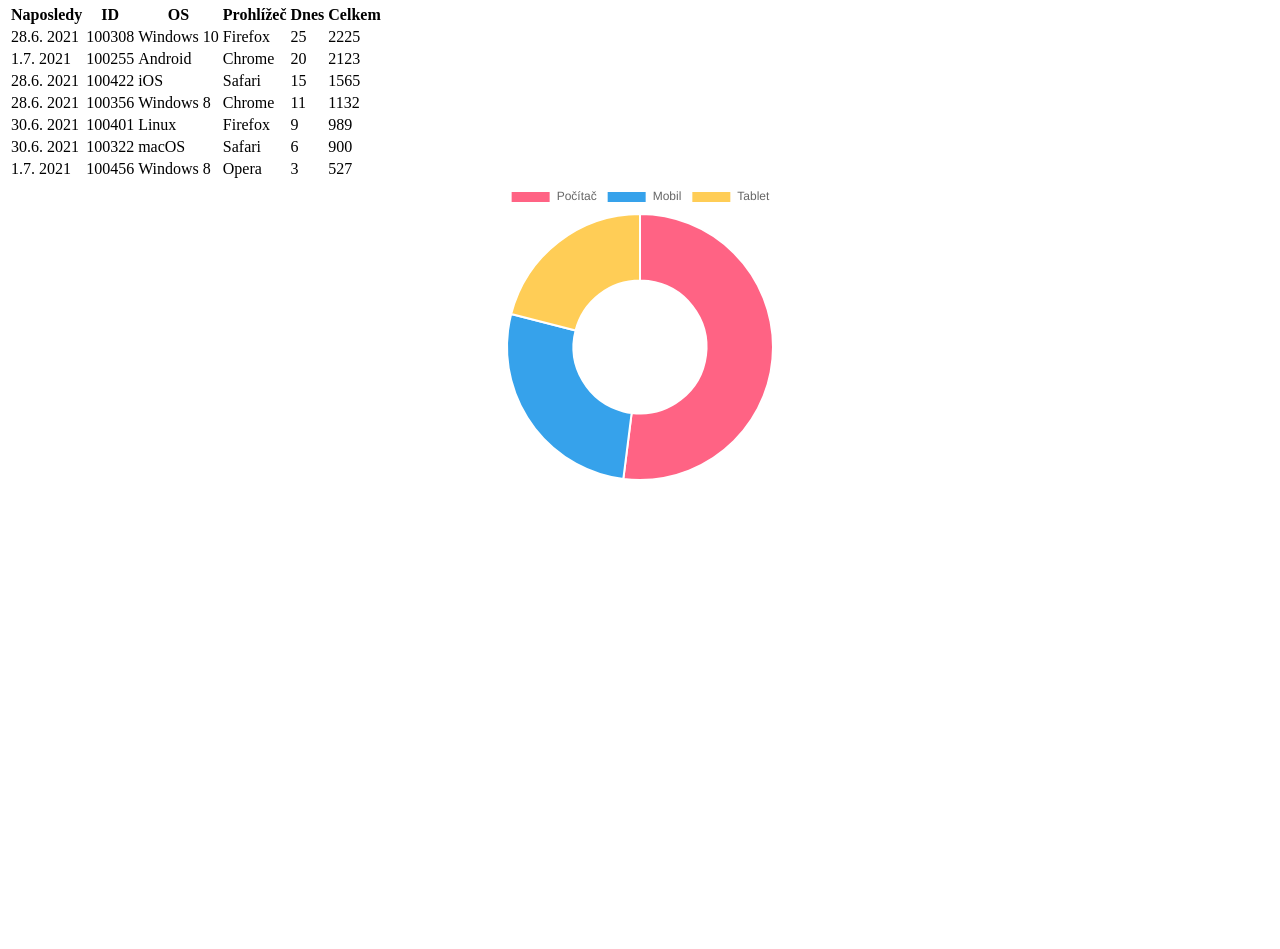
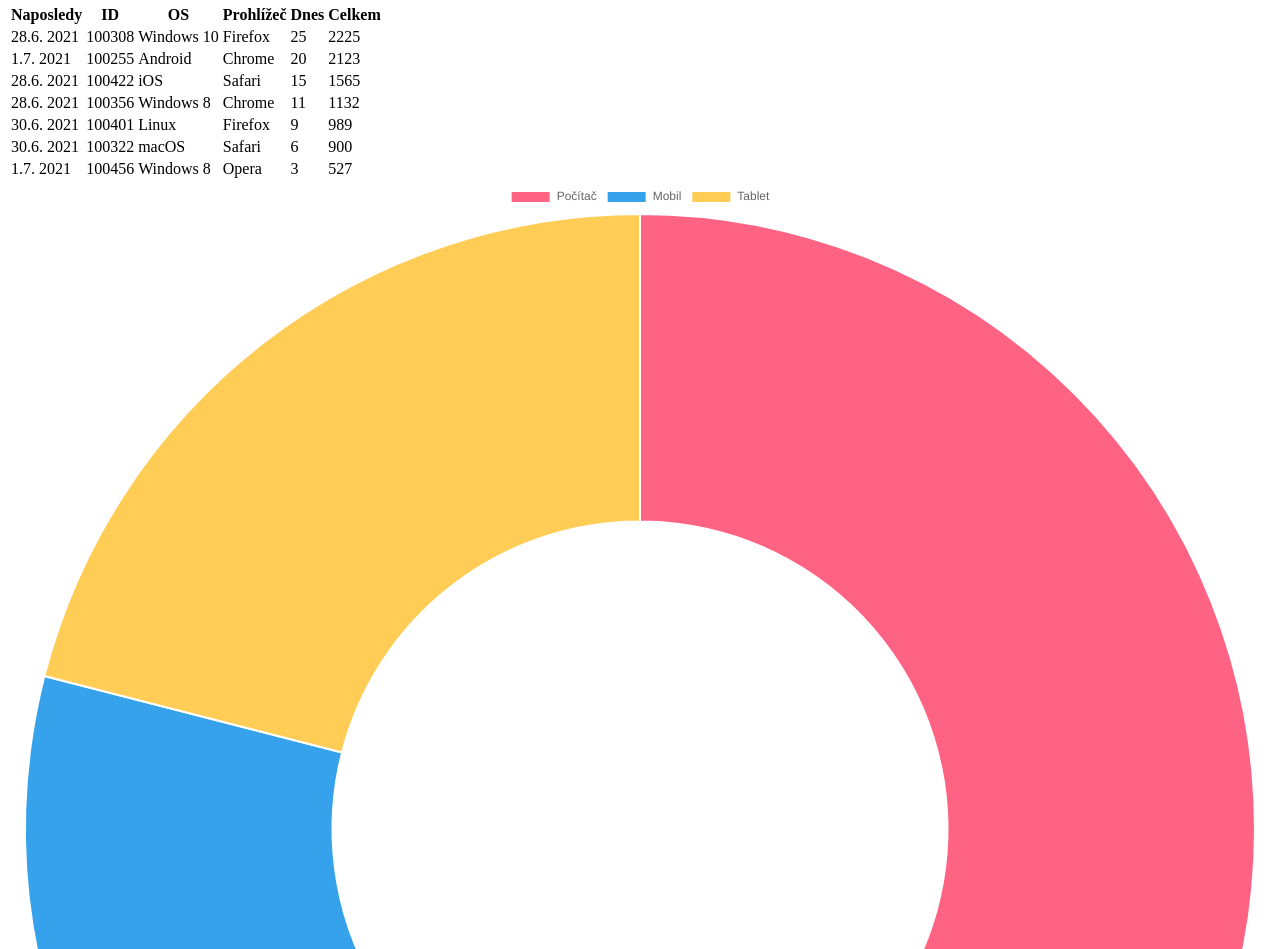
Before and after one commit to evarybkova/projekt-nastenka, a plain HTML site: page index.html in a window 1280 px wide. Shown: the part 920-1869 px from the top of the page. Before the commit the page ends 1409 px from the top, so only its background shows below. Drawn offline with nearby package versions, Linux system fonts and the light colour scheme.

Commit message:
doughnut aspect ratio true

```diff
--- a/index.html
+++ b/index.html
@@ -210,7 +210,7 @@
                 },
                 options: {
                 responsive: true,
-                maintainAspectRatio: false
+                maintainAspectRatio: true
                 }
             });
             }
```
